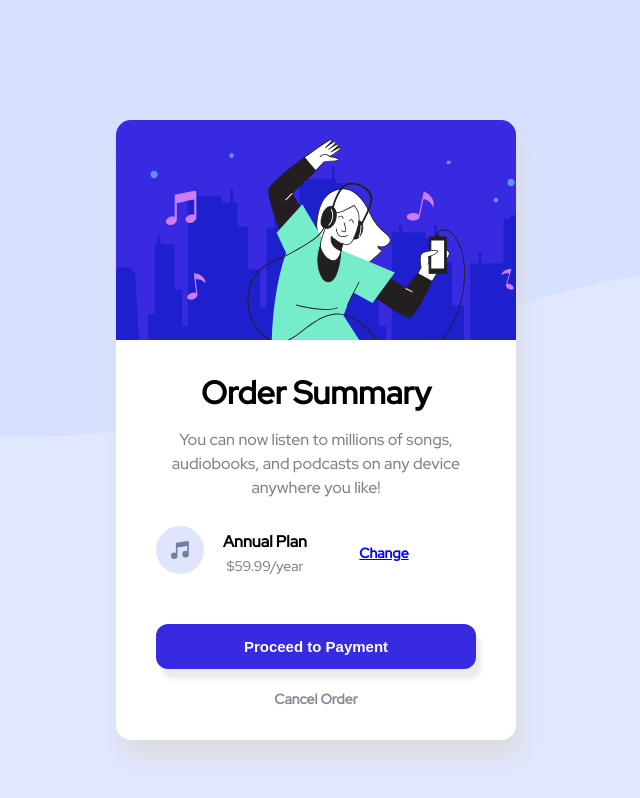
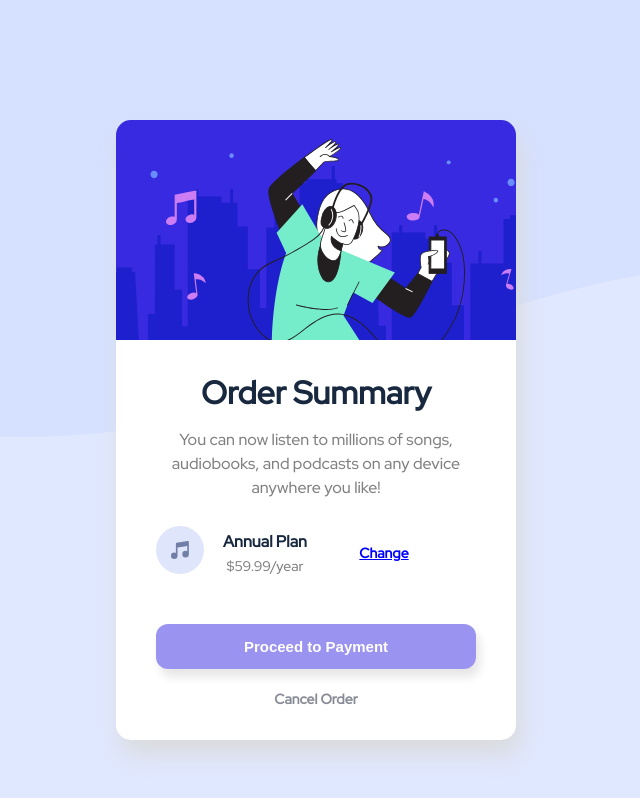
Before and after one commit to ardiajredini/order-summary, a plain HTML site: page index.html in a window 1280 px wide. In both pictures the pointer is over the button "Proceed to Payment". Shown: the whole page, without its empty margins (324-964 px from the left). Drawn offline with Linux system fonts and the light colour scheme.

Commit message:
Add files via upload

```diff
--- a/style.css
+++ b/style.css
@@ -29,7 +29,7 @@ body{
 }
 
 .container h1{
-    f
+    color: #18283F;
     font-weight: 900;
 }
 
@@ -55,14 +55,14 @@ body{
 }
 
 .btn:hover{
-    box-shadow: 5px 10px 5px #ebebeb ;
-
+   transition: all 0.5s ease;
+   opacity: 0.5;
 }
 
 
 .text .paraghraph{
     font-weight:900;
-    color: black;
+    color: #18283F;
     font-size: 16px;
 }
 
@@ -83,17 +83,22 @@ body{
     font-size: 14px;
     color: hsl(226, 6%, 56%);
 }
+.txt a:hover{
+    color: #102138;
+    transition: all 0.5s ease;
+}
 
 .link a{
     color: blue;
     font-weight: 700;
     font-size: 14px;
+
 }
 
 
 
 .link a:hover{
     text-decoration: none;
-    transition: all 3s ease;
-
+    transition: all 0.5s ease;
+    opacity: 0.5;
 }
```
